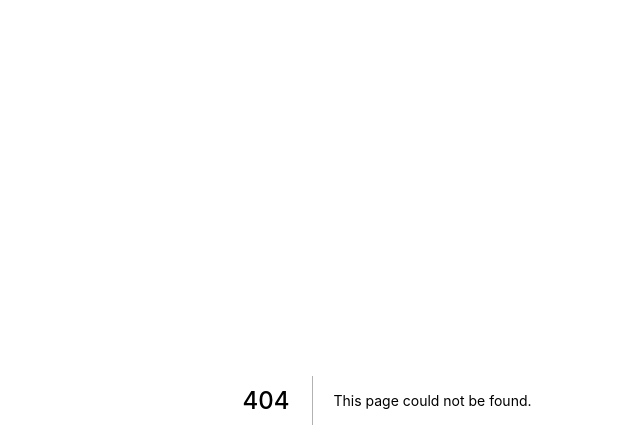
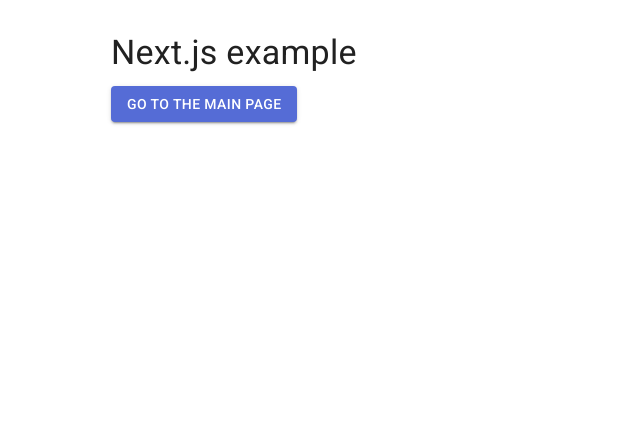
Before and after one commit to Stompf/lunne-gps, a Next.js app: page /upload-map in a window 1280 px wide. Before the commit this address had no page. Shown: the top 448 px of the page, without its empty margins (253-893 px from the left). Built offline with nearby package versions, Linux system fonts and the light colour scheme.

Commit message:
material ui

```diff
--- a/package.json
+++ b/package.json
@@ -10,6 +10,7 @@
         "lint": "eslint --ext .js,.jsx,.ts,.tsx ./pages"
     },
     "dependencies": {
+        "@material-ui/core": "^4.11.2",
         "jsdom": "^16.4.0",
         "leaflet": "^1.7.1",
         "leaflet-defaulticon-compatibility": "^0.1.1",
--- a/pages/_app.tsx
+++ b/pages/_app.tsx
@@ -1,11 +1,36 @@
 import React from 'react';
-import '../styles/globals.css';
-
+import Head from 'next/head';
+import { ThemeProvider } from '@material-ui/core/styles';
+import CssBaseline from '@material-ui/core/CssBaseline';
 import type { AppProps /* , AppContext */ } from 'next/app';
+import { theme } from '../styles/theme';
 
 function MyApp({ Component, pageProps }: AppProps) {
-    // eslint-disable-next-line react/jsx-props-no-spreading
-    return <Component {...pageProps} />;
+    React.useEffect(() => {
+        // Remove the server-side injected CSS.
+        const jssStyles = document.querySelector('#jss-server-side');
+        if (jssStyles) {
+            jssStyles.parentElement?.removeChild(jssStyles);
+        }
+    }, []);
+
+    return (
+        <>
+            <Head>
+                <title>My page</title>
+                <meta
+                    name="viewport"
+                    content="minimum-scale=1, initial-scale=1, width=device-width"
+                />
+            </Head>
+            <ThemeProvider theme={theme}>
+                {/* CssBaseline kickstart an elegant, consistent, and simple baseline to build upon. */}
+                <CssBaseline />
+                {/* eslint-disable-next-line react/jsx-props-no-spreading */}
+                <Component {...pageProps} />
+            </ThemeProvider>
+        </>
+    );
 }
 
 export default MyApp;
--- /dev/null
+++ b/pages/_document.tsx
@@ -0,0 +1,69 @@
+import React from 'react';
+import Document, { Html, Head, Main, NextScript } from 'next/document';
+import { ServerStyleSheets } from '@material-ui/core/styles';
+import { theme } from '../styles/theme';
+
+export default class MyDocument extends Document {
+    render() {
+        return (
+            <Html lang="en">
+                <Head>
+                    {/* PWA primary color */}
+                    <meta name="theme-color" content={theme.palette.primary.main} />
+                    <link
+                        rel="stylesheet"
+                        href="https://fonts.googleapis.com/css?family=Roboto:300,400,500,700&display=swap"
+                    />
+                </Head>
+                <body>
+                    <Main />
+                    <NextScript />
+                </body>
+            </Html>
+        );
+    }
+}
+
+// `getInitialProps` belongs to `_document` (instead of `_app`),
+// it's compatible with server-side generation (SSG).
+MyDocument.getInitialProps = async (ctx) => {
+    // Resolution order
+    //
+    // On the server:
+    // 1. app.getInitialProps
+    // 2. page.getInitialProps
+    // 3. document.getInitialProps
+    // 4. app.render
+    // 5. page.render
+    // 6. document.render
+    //
+    // On the server with error:
+    // 1. document.getInitialProps
+    // 2. app.render
+    // 3. page.render
+    // 4. document.render
+    //
+    // On the client
+    // 1. app.getInitialProps
+    // 2. page.getInitialProps
+    // 3. app.render
+    // 4. page.render
+
+    // Render app and page and get the context of the page with collected side effects.
+    const sheets = new ServerStyleSheets();
+    const originalRenderPage = ctx.renderPage;
+
+    ctx.renderPage = () =>
+        originalRenderPage({
+            // eslint-disable-next-line react/jsx-props-no-spreading
+            enhanceApp: (App) => (props) => sheets.collect(<App {...props} />),
+        });
+
+    const initialProps = await Document.getInitialProps(ctx);
+
+    return {
+        ...initialProps,
+        // Styles fragment is rendered after the app and page rendering finish.
+        styles: [...React.Children.toArray(initialProps.styles), sheets.getStyleElement()],
+    };
+};
--- a/pages/index.tsx
+++ b/pages/index.tsx
@@ -1,11 +1,13 @@
 import React from 'react';
 import dynamic from 'next/dynamic';
+import UploadMap from './upload-map';
 
 export default function Home() {
     return (
         <main>
             <div id="map">
                 <MapWithNoSSR />
+                <UploadMap />
             </div>
         </main>
     );
--- /dev/null
+++ b/pages/upload-map.tsx
@@ -0,0 +1,20 @@
+import React from 'react';
+import Container from '@material-ui/core/Container';
+import Typography from '@material-ui/core/Typography';
+import Box from '@material-ui/core/Box';
+import Button from '@material-ui/core/Button';
+
+export default function UploadMap() {
+    return (
+        <Container maxWidth="sm">
+            <Box my={4}>
+                <Typography variant="h4" component="h1" gutterBottom>
+                    Next.js example
+                </Typography>
+                <Button variant="contained" color="primary" href="/">
+                    Go to the main page
+                </Button>
+            </Box>
+        </Container>
+    );
+}
--- /dev/null
+++ b/styles/theme.ts
@@ -0,0 +1,20 @@
+import { createMuiTheme } from '@material-ui/core/styles';
+import { red } from '@material-ui/core/colors';
+
+// Create a theme instance.
+export const theme = createMuiTheme({
+    palette: {
+        primary: {
+            main: '#556cd6',
+        },
+        secondary: {
+            main: '#19857b',
+        },
+        error: {
+            main: red.A400,
+        },
+        background: {
+            default: '#fff',
+        },
+    },
+});
```
Also changed, not shown: 1 other file (tests, documents, lock files or other folders).
